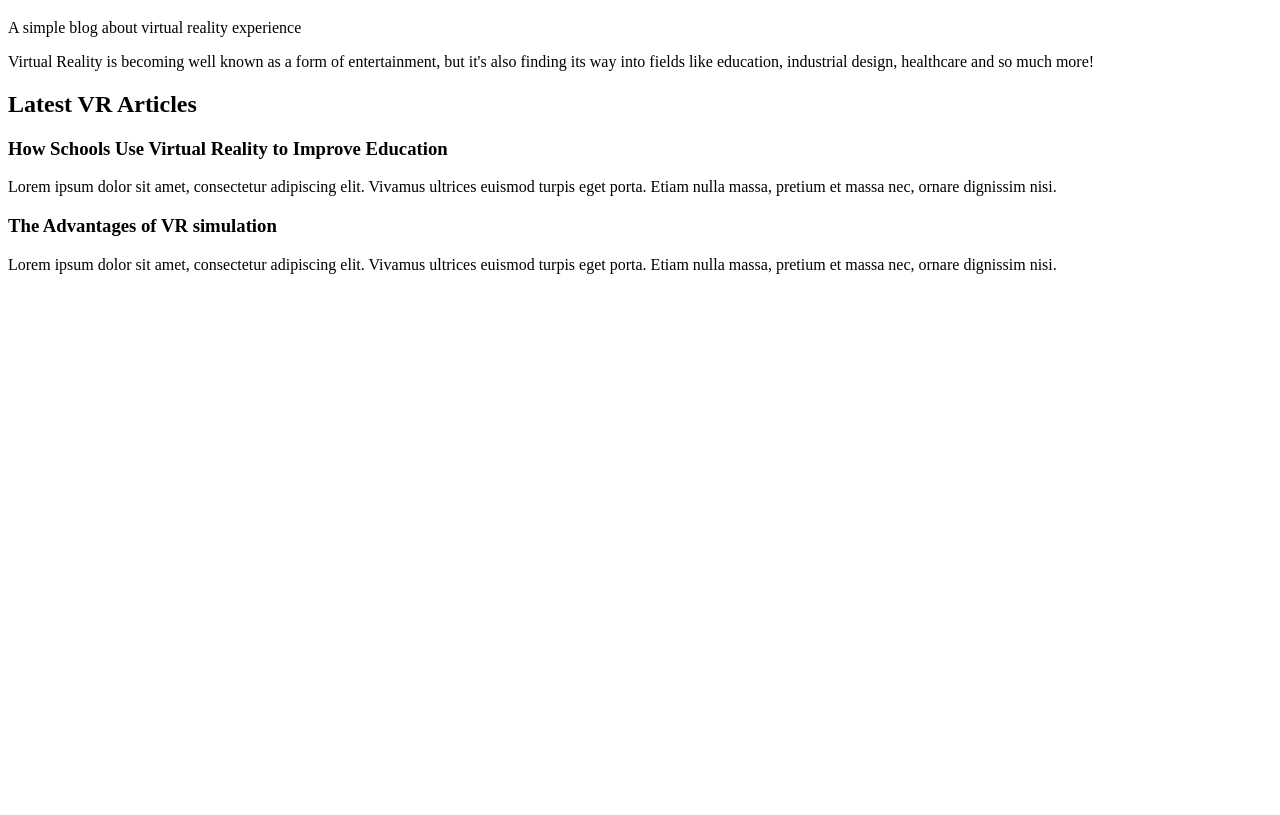
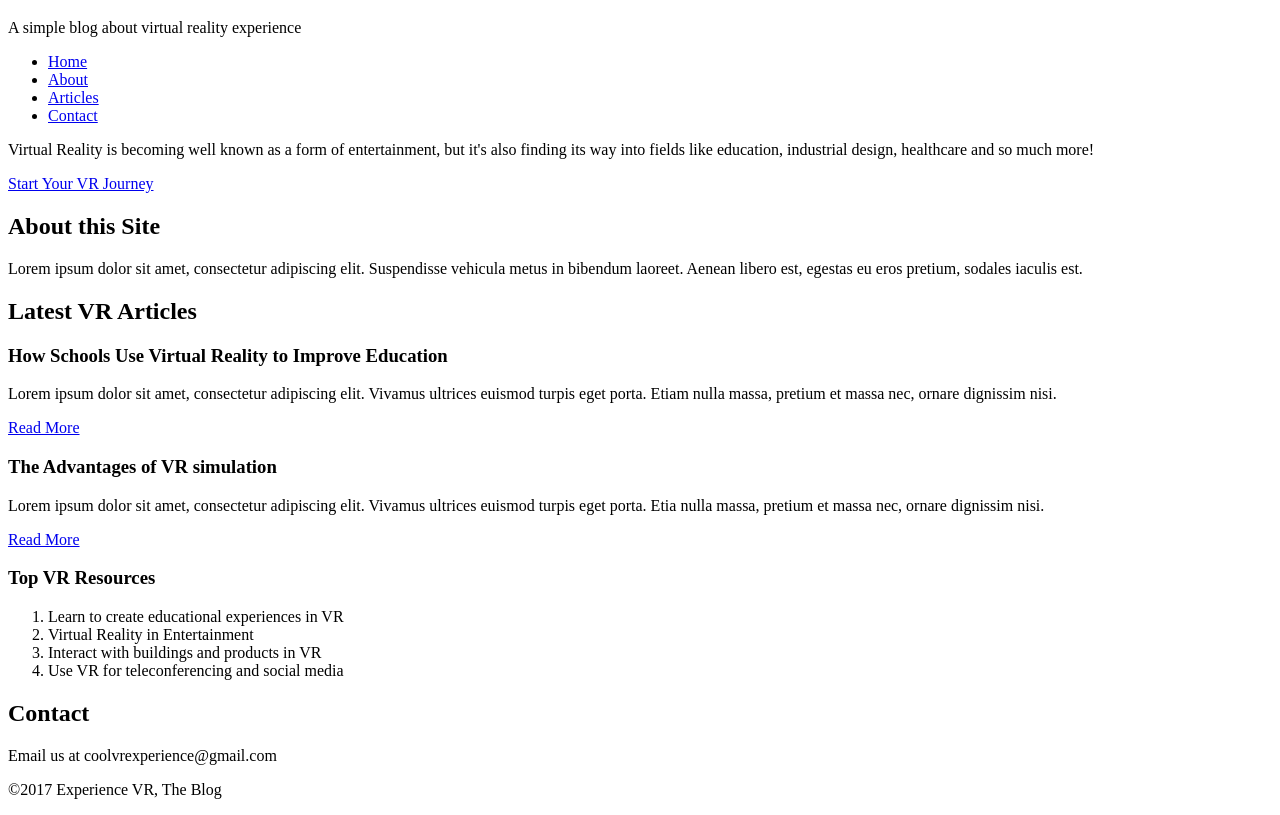
Before and after one commit to FullStack-AllenHalsay/html5, a plain HTML site: page html5-com-guil-hernandez/index.html in a window 1280 px wide. Shown: the part 61-876 px from the top of the page. Before the commit the page ends 800 px from the top, so only its background shows below. Drawn offline with Linux system fonts and the light colour scheme.

Commit message:
Update 2 - HTML5 com Guil Hernandez
Curso de HTML5 com Guil Hernandez

```diff
--- a/html5-com-guil-hernandez/index.html
+++ b/html5-com-guil-hernandez/index.html
@@ -6,24 +6,65 @@
 </head>
 
 <body>
-    <h1>Experience VR</h1>
+    <header>
+        <h1>Experience VR</h1>
+        <p>A simple blog about virtual reality experience</p>
+        <nav>
+            <ul>
+                <li><a href="#">Home</a></li>
+                <li><a href="#">About</a></li>
+                <li><a href="#">Articles</a></li>
+                <li><a href="#">Contact</a></li>
+            </ul>
+        </nav>
+    </header>
 
-    <p>A simple blog about virtual reality experience</p>
 
     <p>Virtual Reality is becoming well known as a form of entertainment, but it's also finding its way into fields like
         education, industrial design, healthcare and so much more!</p>
+    <a href="https://teamtreehouse.com/vr" target="_blank">Start Your VR Journey</a>
 
-    <h2>Latest VR Articles</h2>
+    <section>
+        <h2>About this Site</h2>
+        <p>Lorem ipsum dolor sit amet, consectetur adipiscing elit. Suspendisse vehicula metus in bibendum laoreet.
+            Aenean libero est, egestas eu eros pretium, sodales iaculis est.</p>
+    </section>
 
-    <h3>How Schools Use Virtual Reality to Improve Education</h3>
+    <section>
+        <h2>Latest VR Articles</h2>
+        <article>
+            <h3>How Schools Use Virtual Reality to Improve Education</h3>
+            <p>Lorem ipsum dolor sit amet, consectetur adipiscing elit. Vivamus ultrices euismod turpis eget porta.
+                Etiam nulla massa, pretium et massa nec, ornare dignissim nisi.</p>
+            <a href="#">Read More</a>
+        </article>
+        <article>
+            <h3>The Advantages of VR simulation</h3>
+            <p>Lorem ipsum dolor sit amet, consectetur adipiscing elit. Vivamus ultrices euismod turpis eget porta.
+                Etia nulla massa, pretium et massa nec, ornare dignissim nisi.</p>
+            <a href="#">Read More</a>
+        </article>
+    </section>
 
-    <p>Lorem ipsum dolor sit amet, consectetur adipiscing elit. Vivamus ultrices euismod turpis eget porta. Etiam nulla
-        massa, pretium et massa nec, ornare dignissim nisi.</p>
+    <aside>
+        <h3>Top VR Resources</h3>
 
-    <h3>The Advantages of VR simulation</h3>
-    <p>Lorem ipsum dolor sit amet, consectetur adipiscing elit. Vivamus ultrices euismod turpis eget porta. Etiam nulla
-        massa, pretium et massa nec, ornare dignissim nisi.</p>
+        <ol>
+            <li> Learn to create educational experiences in VR</li>
+            <li>Virtual Reality in Entertainment</li>
+            <li>Interact with buildings and products in VR</li>
+            <li>Use VR for teleconferencing and social media</li>
+        </ol>
+    </aside>
 
+    <section>
+        <h2>Contact</h2>
+        <p>Email us at coolvrexperience@gmail.com</p>
+    </section>
+
+    <footer>
+        <p>&copy;2017 Experience VR, The Blog</p>
+    </footer>
 </body>
 
 </html>
```
Also changed, not shown: html5-com-guil-hernandez/index3.html (added, +39 -0 lines).
